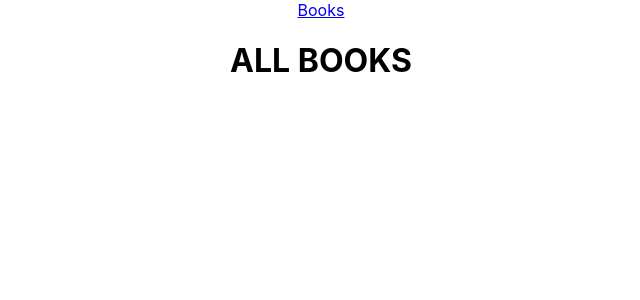
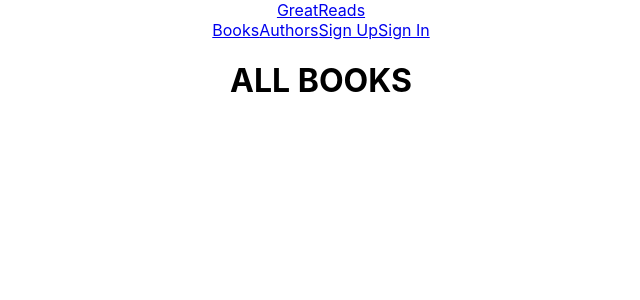
Before and after one commit to lisagarcia13/great-reads, a React (Create React App) app in the folder front-end/client/: page /books in a window 1280 px wide. Shown: the top 300 px of the page, without its empty margins (319-959 px from the left). Built offline with nearby package versions, Linux system fonts and the light colour scheme.

Commit message:
navbar has working links

```diff
--- a/front-end/client/src/App.js
+++ b/front-end/client/src/App.js
@@ -11,11 +11,11 @@ function App() {
         <Route path={'/books'} element={<h1>ALL BOOKS</h1>} />
         <Route path={'/books/:id'} element={<h1>BOOK DETAIL</h1>} />
         <Route path={'/books/:id/edit'} element={<h1>BOOK EDIT</h1>} />
-        <Route path={'/add-books'} element={<h1>CREATE BOOK</h1>} />
+        <Route path={'/add-book'} element={<h1>CREATE BOOK</h1>} />
         <Route path={'/authors'} element={<h1>AUTHORS</h1>} />
         <Route path={'/authors/:id'} element={<h1>AUTHOR DETAIL</h1>} />
         <Route path={'/authors/:id/edit'} element={<h1>AUTHOR EDIT</h1>} />
-        <Route path={'/add-authors'} element={<h1> ADD AUTHORS</h1>} />
+        <Route path={'/add-author'} element={<h1> ADD AUTHORS</h1>} />
         <Route path={'/sign-in'} element={<h1>SIGN IN</h1>} />
         <Route path={'/sign-up'} element={<h1>SIGN UP</h1>} />
         <Route path ={'/sign-out'} element={<h1>SIGN OUT</h1>} />
--- a/front-end/client/src/components/Nav.jsx
+++ b/front-end/client/src/components/Nav.jsx
@@ -1,13 +1,51 @@
-import { Link } from "react-router-dom";
+import { NavLink } from "react-router-dom";
 
-export default function Nav() {
+const authenticatedOptions = (
+  <>
+    <NavLink className="link" to="/add-book">
+      Add Book
+    </NavLink>
+    <NavLink className="link" to="/add-author">
+      Add Author
+    </NavLink>
+    <NavLink className="link" to="/sign-out">
+      Sign Out
+    </NavLink>
+  </>
+);
+const unauthenticatedOptions = (
+  <>
+    <NavLink className="link" to="/sign-up">
+      Sign Up
+    </NavLink>
+    <NavLink className="link" to="/sign-in">
+      Sign In
+    </NavLink>
+  </>
+);
+const alwaysOptions = (
+  <>
+    <NavLink className="link" to="/books">
+      Books
+    </NavLink>
+    <NavLink className="link" to="/authors">
+      Authors
+    </NavLink>
+  </>
+);
+
+const Nav = ({ user }) => {
   return (
     <nav>
-      <div className="link-container">
-        <div>
-          <Link to="/books">Books</Link>
+      <div className="nav">
+        <NavLink to="/">GreatReads</NavLink>
+        <div className="links">
+          {user && <div className="link welcome">Welcome, {user.username}</div>}
+          {alwaysOptions}
+          {user ? authenticatedOptions : unauthenticatedOptions}
         </div>
       </div>
     </nav>
   );
-}
+};
+export default Nav;
```
Also changed, not shown: front-end/client/src/components/Layout.jsx (+12 -0 lines), front-end/client/src/services/apiConfig.js (+12 -12 lines).
